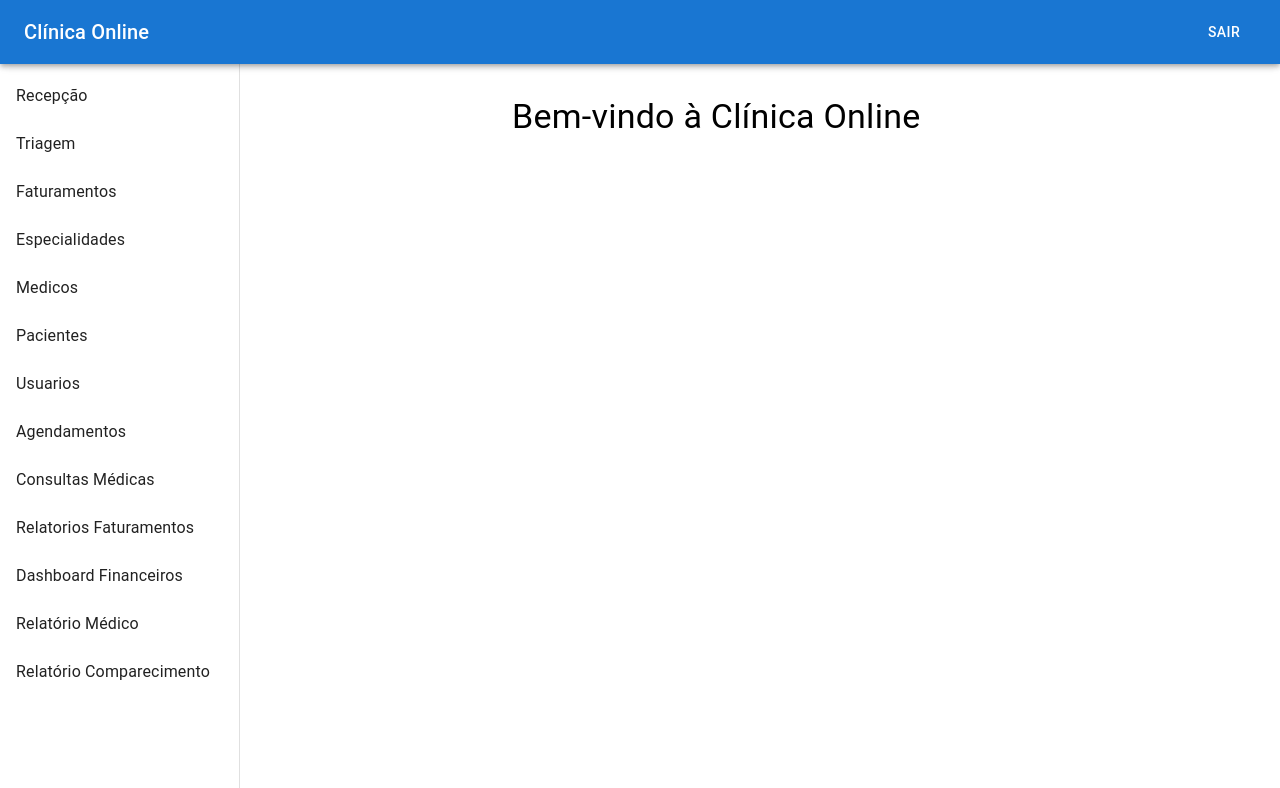
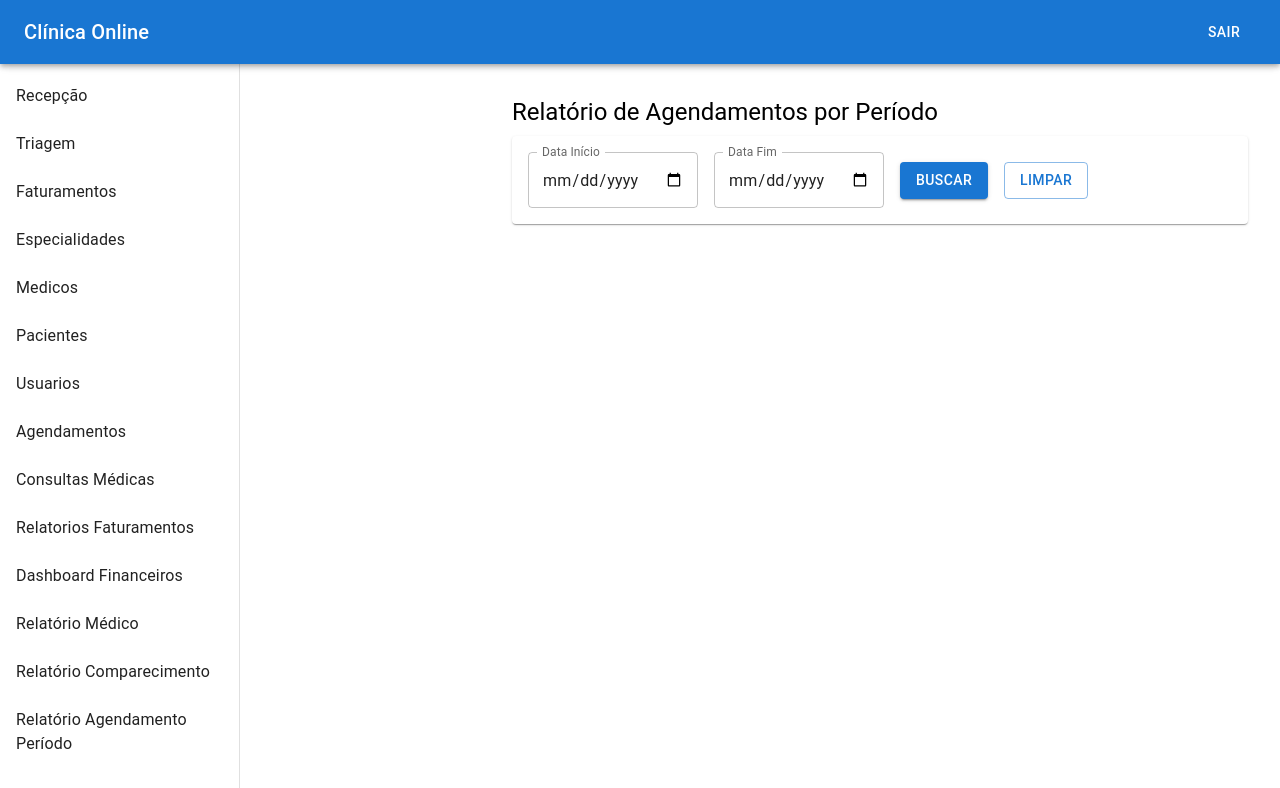
Before and after one commit to andreitoledo/Atendimento-Medico, a React (Vite) app in the folder clinica-frontend/: page /relatorioAgendamentosPorPeriodo in a window 1280 px wide. Before the commit this address led to /home. Shown: the top 788 px of the page. Built offline with nearby package versions, Linux system fonts and the light colour scheme; sample sign-in values are in the browser's storage.

Commit message:
Relatorio Agendamento por Periodo

```diff
--- a/clinica-frontend/src/App.jsx
+++ b/clinica-frontend/src/App.jsx
@@ -15,6 +15,7 @@ import RelatorioFaturamentoPage from './pages/RelatorioFaturamentoPage';
 import DashboardFinanceiroPage from './pages/DashboardFinanceiroPage';
 import RelatorioConsultasMedicoPage from './pages/RelatorioConsultasMedicoPage';
 import RelatorioComparecimentoPage from './pages/RelatorioComparecimentoPage';
+import RelatorioAgendamentosPorPeriodoPage from './pages/RelatorioAgendamentosPorPeriodoPage';
 
 
 
@@ -41,6 +42,7 @@ function App() {
             <Route path="/dashboardFinanceiro" element={<DashboardFinanceiroPage />} />
             <Route path="/relatorioConsultaMedica" element={<RelatorioConsultasMedicoPage />} />
             <Route path="/relatorioComparecimento" element={<RelatorioComparecimentoPage />} />
+            <Route path="/relatorioAgendamentosPorPeriodo" element={<RelatorioAgendamentosPorPeriodoPage />} />
 
 
 
--- a/clinica-frontend/src/components/Layout.jsx
+++ b/clinica-frontend/src/components/Layout.jsx
@@ -29,6 +29,7 @@ const Layout = ({ children }) => {
     { label: 'Dashboard Financeiros', path: '/dashboardFinanceiro', roles: ['admin'] },
     { label: 'Relatório Médico', path: '/relatorioConsultaMedica', roles: ['admin'] },
     { label: 'Relatório Comparecimento', path: '/relatorioComparecimento', roles: ['admin'] },
+    { label: 'Relatório Agendamento Período', path: '/relatorioAgendamentosPorPeriodo', roles: ['admin'] },
 
 
   ];
--- /dev/null
+++ b/clinica-frontend/src/pages/RelatorioAgendamentosPorPeriodoPage.jsx
@@ -0,0 +1,91 @@
+import React, { useState } from "react";
+import {
+  Box, Button, Paper, Table, TableBody, TableCell, TableHead,
+  TableRow, TextField, Typography
+} from "@mui/material";
+import Layout from "../components/Layout";
+
+const RelatorioAgendamentosPorPeriodoPage = () => {
+  const [inicio, setInicio] = useState("");
+  const [fim, setFim] = useState("");
+  const [agendamentos, setAgendamentos] = useState([]);
+  const token = localStorage.getItem("token");
+
+  const buscarAgendamentos = async () => {
+    if (!inicio || !fim) return;
+
+    const url = `https://localhost:44327/api/Relatorios/agendamentos-por-periodo?inicio=${inicio}&fim=${fim}`;
+    const res = await fetch(url, {
+      headers: { Authorization: `Bearer ${token}` }
+    });
+
+    if (res.ok) {
+      const data = await res.json();
+      setAgendamentos(data);
+    }
+  };
+
+  const limpar = () => {
+    setInicio("");
+    setFim("");
+    setAgendamentos([]);
+  };
+
+  return (
+    <Layout>
+      <Box>
+        <Typography variant="h5" gutterBottom>Relatório de Agendamentos por Período</Typography>
+
+        <Paper sx={{ p: 2, mb: 3 }}>
+          <Box display="flex" gap={2} alignItems="center">
+            <TextField
+              label="Data Início"
+              type="date"
+              value={inicio}
+              onChange={(e) => setInicio(e.target.value)}
+              InputLabelProps={{ shrink: true }}
+            />
+            <TextField
+              label="Data Fim"
+              type="date"
+              value={fim}
+              onChange={(e) => setFim(e.target.value)}
+              InputLabelProps={{ shrink: true }}
+            />
+            <Button variant="contained" onClick={buscarAgendamentos}>Buscar</Button>
+            <Button variant="outlined" onClick={limpar}>Limpar</Button>
+          </Box>
+        </Paper>
+
+        {agendamentos.length > 0 && (
+          <Paper sx={{ p: 2 }}>
+            <Table>
+              <TableHead>
+                <TableRow>
+                  <TableCell>Data</TableCell>
+                  <TableCell>Paciente</TableCell>
+                  <TableCell>Médico</TableCell>
+                  <TableCell>Status</TableCell>
+                  <TableCell>Plataforma</TableCell>
+                </TableRow>
+              </TableHead>
+              <TableBody>
+                {agendamentos.map((a, idx) => (
+                  <TableRow key={idx}>
+                    <TableCell>{new Date(a.dataConsulta).toLocaleString("pt-BR")}</TableCell>
+                    <TableCell>{a.paciente}</TableCell>
+                    <TableCell>{a.medico}</TableCell>
+                    <TableCell>{a.status}</TableCell>
+                    <TableCell>{a.plataforma}</TableCell>
+                  </TableRow>
+                ))}
+              </TableBody>
+            </Table>
+          </Paper>
+        )}
+      </Box>
+    </Layout>
+  );
+};
+
+export default RelatorioAgendamentosPorPeriodoPage;
--- a/clinica-frontend/src/pages/RelatorioComparecimentoPage.jsx
+++ b/clinica-frontend/src/pages/RelatorioComparecimentoPage.jsx
@@ -20,7 +20,7 @@ const RelatorioComparecimentoPage = () => {
   }, []);
 
   const buscarDados = async () => {
-    const res = await fetch("https://localhost:44327/api/Relatorios/comparecimento", {
+    const res = await fetch("https://localhost:44327/api/Relatorios/comparecimentos", {
       headers: { Authorization: `Bearer ${token}` }
     });
     if (res.ok) {
```
